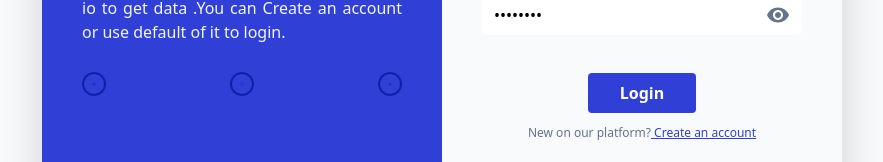
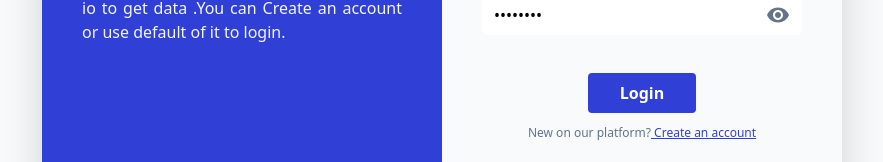
Before and after one commit to niloufar-yousefi/Dashboard-Whit-Next.js, a Next.js app: page / in a window 1280 px wide. Shown: the part 399-561 px from the top of the page, without its empty margins (198-1081 px from the left). Built offline with nearby package versions, Linux system fonts and the light colour scheme; no server answers.

Commit message:
Update page.jsx

```diff
--- a/src/app/page.jsx
+++ b/src/app/page.jsx
@@ -4,9 +4,6 @@ import './globals.css';
 import Stack from '@mui/material/Stack';
 import Box from '@mui/material/Box';
 import Grid from '@mui/material/Grid2';
-import Diversity2TwoToneIcon from '@mui/icons-material/Diversity2TwoTone';
-import DownloadingTwoToneIcon from '@mui/icons-material/DownloadingTwoTone';
-import EqualizerTwoToneIcon from '@mui/icons-material/EqualizerTwoTone';
 import Image from 'next/image';
 import { Formik, Form, Field, ErrorMessage } from 'formik';
 import * as Yup from 'yup';
@@ -69,9 +66,7 @@ export default function SquareCorners() {
 
               <Grid size={12}  sx={{ height: '40%' }}>
               <div className='flex h-[100px]  justify-between'>
-                  <Diversity2TwoToneIcon className='text-[#1020ab] text-7xl border-2 border-[#1020ab] rounded-full p-2' />
-                  <DownloadingTwoToneIcon className='text-[#1020ab]  text-7xl border-2 border-[#1020ab] rounded-full p-2' />
-                  <EqualizerTwoToneIcon className='text-[#1020ab] text-7xl border-2 border-[#1020ab] rounded-full p-2' />
+
                 </div>
               </Grid>
             </Grid>
```
